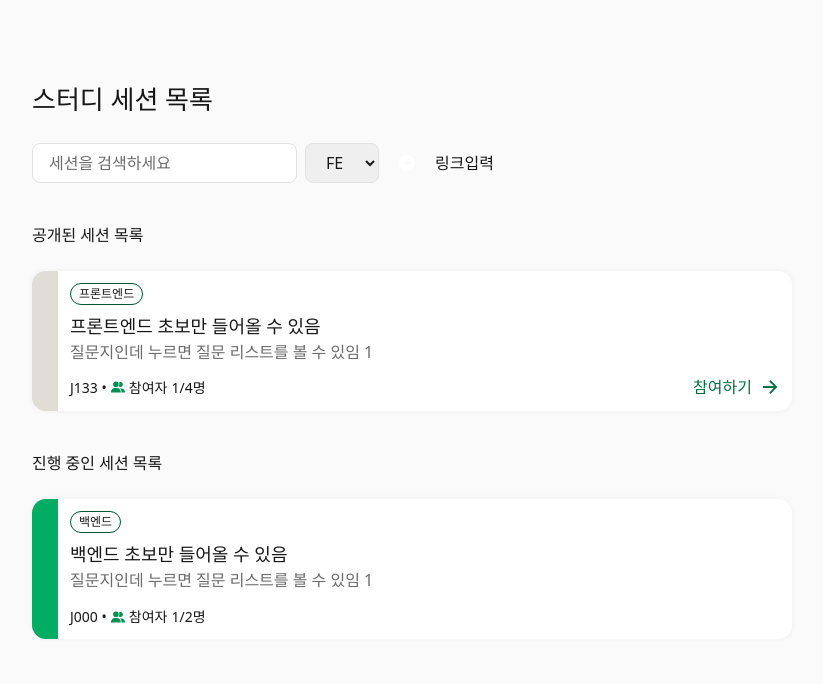
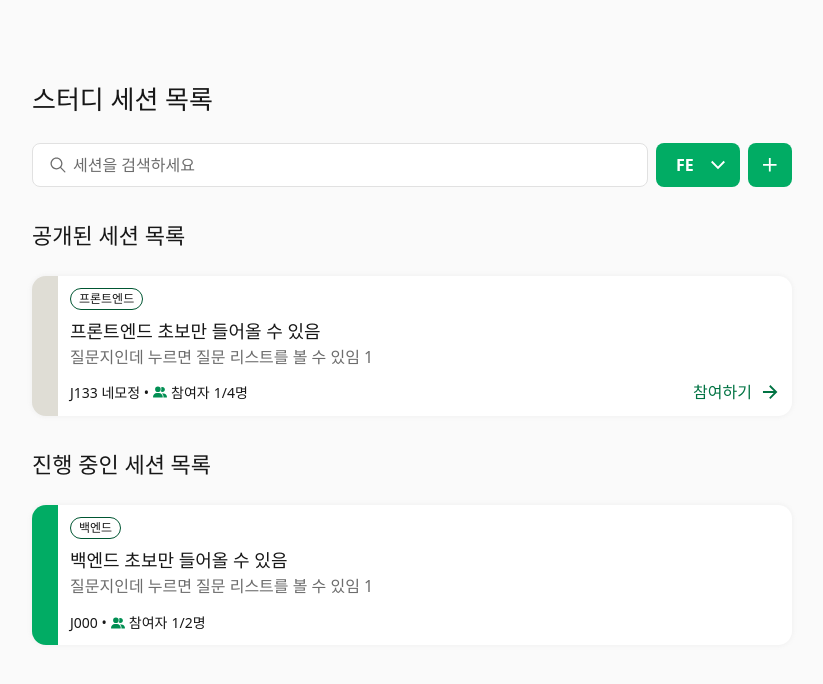
Before and after one commit to yiseungyun/Preview.refactor, a React (Vite) app in the folder frontend/: page /sessions in a window 1280 px wide. Shown: the top 684 px of the page, without its empty margins (48-871 px from the left). Built offline with nearby package versions, Linux system fonts and the light colour scheme; a web font is replaced by a local one.

Commit message:
style: 세션 리스트 페이지 디자인

```diff
--- a/frontend/src/pages/SessionListPage.tsx
+++ b/frontend/src/pages/SessionListPage.tsx
@@ -1,7 +1,9 @@
-import { FaCirclePlus } from "react-icons/fa6";
+import { IoChevronDownSharp } from "react-icons/io5";
 import { useEffect, useState } from "react";
 import SessionCard from "../components/SessionCard.tsx";
 import { useNavigate } from "react-router-dom";
+import { IoMdAdd } from "react-icons/io";
+import { IoIosSearch } from "react-icons/io";
 
 interface Session {
   id: number;
@@ -32,7 +34,7 @@ const SessionListPage = () => {
         category: "프론트엔드",
         sessionStatus: "open",
         host: {
-          nickname: "J133",
+          nickname: "J133 네모정",
         },
         participant: 1,
         maxParticipant: 4,
@@ -55,6 +57,7 @@ const SessionListPage = () => {
       setListLoading(false);
     }, 100);
   }, []);
+
   const renderSessionList = (sessionStatus: SessionStatus) => {
     return sessionList.map((session) => {
       return (
@@ -77,32 +80,39 @@ const SessionListPage = () => {
 
   return (
     <section
-      className={"flex flex-col gap-10 max-w-7xl w-screen h-screen p-20"}
+      className={"flex flex-col gap-8 max-w-7xl w-screen h-screen p-20"}
     >
       <div>
         <h1 className={"text-bold-l mb-6"}>스터디 세션 목록</h1>
-        <div className={"h-10 flex gap-2"}>
+        <div className={"h-11 flex gap-2 w-[47.5rem]"}>
+          <div className="relative w-full h-full flex items-center text-gray-400">
+            <IoIosSearch className="absolute left-4 w-[1.25rem] h-[1.25rem]" />
             <input
-            className={"rounded-lg px-4 border h-full"}
+              className={"rounded-custom-m pl-10 pr-4 w-full h-full border border-gray-200 text-medium-r"}
               type="text"
               placeholder="세션을 검색하세요"
             />
-          <select className={"rounded-lg px-4 border h-full"}>
+          </div>
+          <div className="relative inline-block items-center">
+            <select className={"rounded-custom-m bg-green-200 text-semibold-s text-gray-white appearance-none pl-5 pr-11 h-full"}>
               <option>FE</option>
               <option>BE</option>
             </select>
+            <span className="absolute top-1/2 -translate-y-1/2 right-3 pointer-events-none">
+              <IoChevronDownSharp className="w-[1.25rem] h-[1.25rem] text-gray-white" />
+            </span>
+          </div>
           <button
             className={
-              "flex justify-center items-center fill-current text-white bg-primary hover:bg-primary-hover w-10 h-full rounded-lg"
+              "flex justify-center items-center fill-current min-w-11 min-h-11 bg-green-200 rounded-custom-m box-border"
             }
           >
-            <FaCirclePlus />
+            <IoMdAdd className="w-[1.35rem] h-[1.35rem] text-gray-white" />
           </button>
-          <button>링크입력</button>
         </div>
       </div>
       <div>
-        <h2 className={"text-semibold-xl mb-6"}>공개된 세션 목록</h2>
+        <h2 className={"text-semibold-l mb-6"}>공개된 세션 목록</h2>
         <ul>
           {listLoading ? (
             <>loading</>
@@ -118,7 +128,7 @@ const SessionListPage = () => {
         </ul>
       </div>
       <div>
-        <h2 className={"text-semibold-xl mb-6"}>진행 중인 세션 목록</h2>
+        <h2 className={"text-semibold-l mb-6"}>진행 중인 세션 목록</h2>
         <ul>
           {listLoading ? (
             <>loading</>
```
Lines whose indentation alone changed are shown as unchanged.
